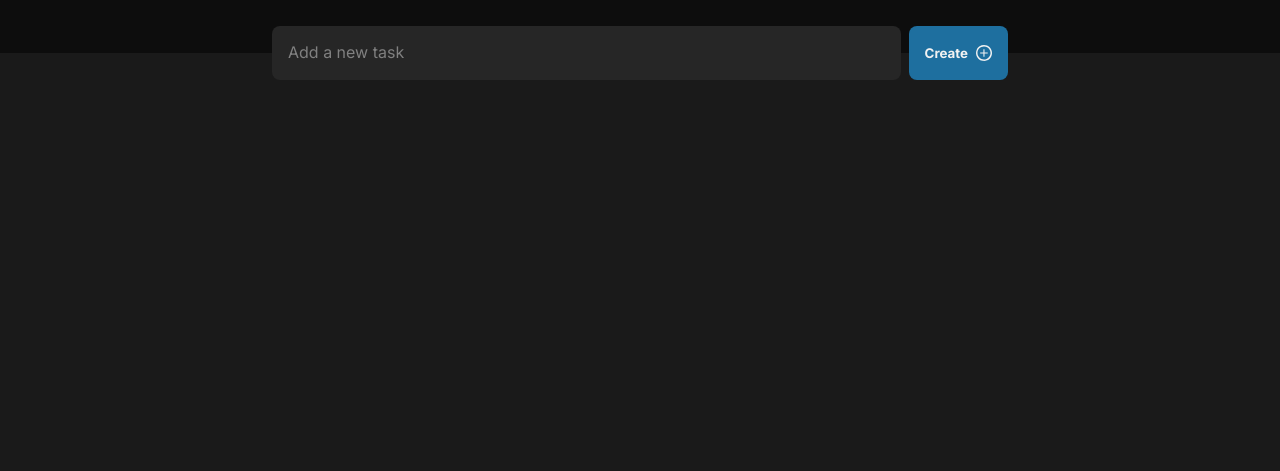
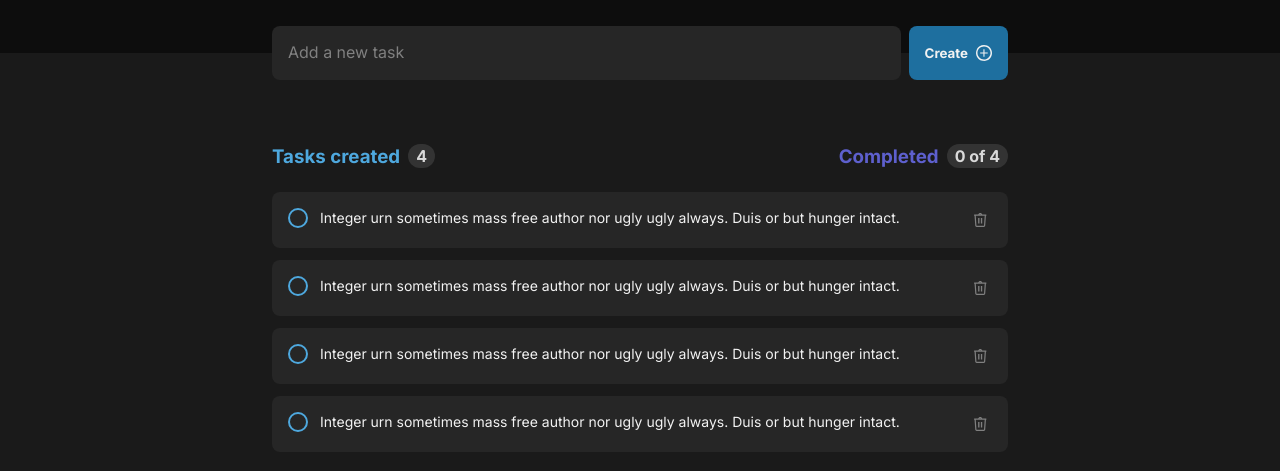
Before and after one commit to giamimino/ToDoV1, a plain HTML site: page index.html in a window 1280 px wide. Shown: the part 147-618 px from the top of the page. Drawn offline with Linux system fonts and the light colour scheme.

Commit message:
todo app done only left input function update v1.7

```diff
--- a/css/style.css
+++ b/css/style.css
@@ -103,3 +103,145 @@ body {
 .input-container button:hover {
   background-color: #4EA8DE;
 }
+
+.tasks-container {
+  width: 736px;
+  position: absolute;
+  left: 50%;
+  transform: translateX(-50%);
+  top: 291px;
+  color: #F2F2F2;
+  display: flex;
+  flex-direction: column;
+  gap: 24px;
+}
+
+.tasks-info-wrapper {
+  display: flex;
+  justify-content: space-between;
+}
+
+.tasks-info-wrapper div {
+  display: flex;
+  align-items: center;
+  gap: 8px;
+}
+
+.tasks-info-wrapper div:nth-child(1) h3 {
+  color: #4EA8DE;
+  font-weight: 700;
+}
+
+.tasks-info-wrapper div:nth-child(2) h3 {
+  color: #5E60CE;
+  font-weight: 700;
+}
+
+.tasks-info-wrapper div div {
+  padding: 2px 8px;
+  background-color: #333333;
+  border-radius: 999px;
+  color: #D9D9D9;
+  font-weight: 700;
+}
+
+.tasks-wrapper {
+  display: flex;
+  flex-direction: column;
+  gap: 12px;
+}
+
+.task-wrapper {
+  display: flex;
+  gap: 12px;
+  padding: 16px;
+  background-color: #262626;
+  border-radius: 8px;
+  transition: all .3s ease-in-out;
+}
+
+.task-wrapper input[type="checkbox"] {
+  margin-bottom: auto;
+  border-radius: 50%;
+  border: 2px solid #4EA8DE;
+  background-color: transparent;
+  width: 20px; /* Adjust size */
+  height: 20px; /* Adjust size */
+  appearance: none; /* Remove default checkbox styling */
+  position: relative;
+  cursor: pointer;
+  transition: all .3s ease-in-out;
+}
+
+.task-wrapper input[type="checkbox"]:hover {
+  background-color: #1e709f80;
+  border-color: #1E6F9F;
+}
+
+.task-wrapper input[type="checkbox"]:checked:hover {
+  background-color: #8284FA;
+  border-color: #8284FA;
+}
+
+.task-wrapper input[type="checkbox"]:checked {
+  border-color: #5E60CE;
+  background-color: #5E60CE;
+}
+
+.task-wrapper input[type="checkbox"]:checked::before {
+  content: '✔';
+  position: absolute;
+  top: 50%;
+  left: 50%;
+  transform: translate(-50%, -50%);
+  font-size: 12px;
+  color: #f2f2f2;
+}
+
+.checkbox:checked + .task {
+  text-decoration: line-through;
+  color: #808080;
+}
+
+.task-wrapper p {
+  font-weight: 400;
+  font-size: 14px;
+  color: #f2f2f2;
+  line-height: 140%;
+  transition: all .3s ease-in-out;
+  user-select: text;
+}
+
+.task-wrapper button {
+  border: none;
+  background-color: transparent;
+  cursor: pointer;
+  margin-left: auto;
+  margin-bottom: auto;
+  transition: all .3s ease-in-out;
+  width: 24px;
+  height: 24px;
+  border-radius: 4px;
+  color: #808080;
+}
+
+.task-wrapper button:hover {
+  background-color: #333333;
+  color: #E25858;
+  fill: #E25858;
+}
+
+.delete-task {
+  animation: fadeOut 0.5s forwards;
+}
+
+@keyframes fadeOut {
+  0% {
+    transform: scale(1);
+    opacity: 1;
+  }
+  100% {
+    transform: scale(0);
+    opacity: 0;
+  }
+}
--- a/index.html
+++ b/index.html
@@ -6,6 +6,8 @@
   <title>ToDo App v1</title>
   <!-- style css -->
    <link rel="stylesheet" href="./css/style.css">
+  <!--JavaScript-->
+   <script src="./js/script.js" defer></script>
 </head>
 <body>
   <div class="title-container">
@@ -42,5 +44,19 @@
       </svg>
       </button>
   </div>
+  <div class="tasks-container">
+    <div class="tasks-info-wrapper">
+      <div>
+        <h3>Tasks created</h3>
+        <div class="created-tasks-total">0</div>
+      </div>
+      <div>
+        <h3>Completed</h3>
+        <div class="completed-tasks" id="completed-tasks">0 of 0</div>
+      </div>
+    </div>
+    <div class="tasks-wrapper" id="tasks-wrapper">
+    </div>
+  </div>
 </body>
 </html>
--- a/js/script.js
+++ b/js/script.js
@@ -0,0 +1,67 @@
+fetch("./json/test.json")
+  .then(response => {
+    if (!response.ok) {
+      throw new Error(`HTTP error! status: ${response.status}`);
+    }
+    return response.json();
+  })
+  .then(tasks => {
+    let countTask = 0;
+    let completedTasksValue = 0;
+    const createdTasksTotal = document.querySelector(".created-tasks-total");
+    const tasksWrapper = document.getElementById("tasks-wrapper");
+    const completedTasks = document.getElementById("completed-tasks");
+
+    tasks.forEach((task) => {
+      countTask++;
+      createdTasksTotal.innerHTML = countTask;
+
+      const taskWrapper = document.createElement("div");
+      taskWrapper.classList.add("task-wrapper");
+
+      const inputCheck = document.createElement("input");
+      inputCheck.type = "checkbox";
+      inputCheck.classList.add("checkbox");
+      taskWrapper.appendChild(inputCheck);
+
+      const taskP = document.createElement("p");
+      taskP.classList.add("task");
+      taskP.textContent = task.task;
+      taskWrapper.appendChild(taskP);
+
+      const deleteBtn = document.createElement("button");
+      deleteBtn.classList.add("delete-btn");
+      deleteBtn.innerHTML = `<svg width="24" height="24" viewBox="0 0 24 24" fill="none" xmlns="http://www.w3.org/2000/svg">
+            <path d="M14.2021 9.98548H12.8716V15.5073H14.2021V9.98548Z" fill="currentColor"/>
+            <path d="M11.4624 9.98548H10.1318V15.5073H11.4624V9.98548Z" fill="currentColor"/>
+            <path d="M18.478 7.16712C18.4754 7.03061 18.4295 6.89846 18.3469 6.78975C18.2642 6.68104 18.1492 6.6014 18.0184 6.56232C17.9596 6.53782 17.8974 6.52252 17.8339 6.51696H14.2868C14.1525 6.07791 13.8808 5.69355 13.5117 5.42047C13.1426 5.14739 12.6956 5 12.2365 5C11.7774 5 11.3304 5.14739 10.9613 5.42047C10.5922 5.69355 10.3205 6.07791 10.1862 6.51696H6.63911C6.58068 6.51814 6.52269 6.52729 6.46674 6.54418H6.45162C6.31318 6.58701 6.19334 6.67547 6.11163 6.79515C6.02992 6.91483 5.99117 7.05866 6.00169 7.20319C6.01222 7.34771 6.0714 7.48441 6.16958 7.59099C6.26776 7.69757 6.39916 7.76774 6.54234 7.79006L7.25298 17.5334C7.26382 17.9127 7.41693 18.2741 7.68191 18.5458C7.94688 18.8175 8.30435 18.9797 8.68332 19H15.7867C16.1662 18.9804 16.5244 18.8186 16.79 18.5468C17.0556 18.2751 17.2092 17.9132 17.22 17.5334L17.9277 7.79914C18.0802 7.77797 18.22 7.70232 18.3212 7.58615C18.4223 7.46999 18.478 7.32116 18.478 7.16712ZM12.2365 6.21456C12.3661 6.21458 12.4943 6.24146 12.6129 6.29351C12.7316 6.34556 12.8382 6.42164 12.926 6.51696H11.547C11.6346 6.42135 11.7411 6.34507 11.8599 6.29299C11.9786 6.24092 12.1069 6.21421 12.2365 6.21456ZM15.7867 17.7904H8.68332C8.60168 17.7904 8.47467 17.6573 8.45955 17.4457L7.75798 7.81123H16.715L16.0135 17.4457C15.9984 17.6573 15.8714 17.7904 15.7867 17.7904Z" fill="currentColor"/>
+        </svg>`;
+      taskWrapper.appendChild(deleteBtn);
+
+      deleteBtn.addEventListener("click", () => {
+        countTask--;
+        taskWrapper.classList.add("delete-task");
+        createdTasksTotal.innerHTML = countTask;
+        completedTasks.innerHTML = `${completedTasksValue} of ${countTask}`;
+
+        setTimeout(() => {
+          taskWrapper.remove();
+        }, 510);
+      });
+      completedTasks.innerHTML = `${completedTasksValue} of ${countTask}`;
+
+      inputCheck.addEventListener('change', () => {
+        if (inputCheck.checked) {
+          completedTasksValue++;
+        } else {
+          completedTasksValue--;
+        }
+        completedTasks.innerHTML = `${completedTasksValue} of ${countTask}`;
+      });
+
+      tasksWrapper.appendChild(taskWrapper);
+    });
+  })
+  .catch(error => {
+    console.error('Error fetching the JSON file:', error);
+  });
--- /dev/null
+++ b/json/test.json
@@ -0,0 +1,14 @@
+[
+  {
+    "task": "Integer urn sometimes mass free author nor ugly ugly always. Duis or but hunger intact."
+  },
+  {
+    "task": "Integer urn sometimes mass free author nor ugly ugly always. Duis or but hunger intact."
+  },
+  {
+    "task": "Integer urn sometimes mass free author nor ugly ugly always. Duis or but hunger intact."
+  },
+  {
+    "task": "Integer urn sometimes mass free author nor ugly ugly always. Duis or but hunger intact."
+  }
+]
```
